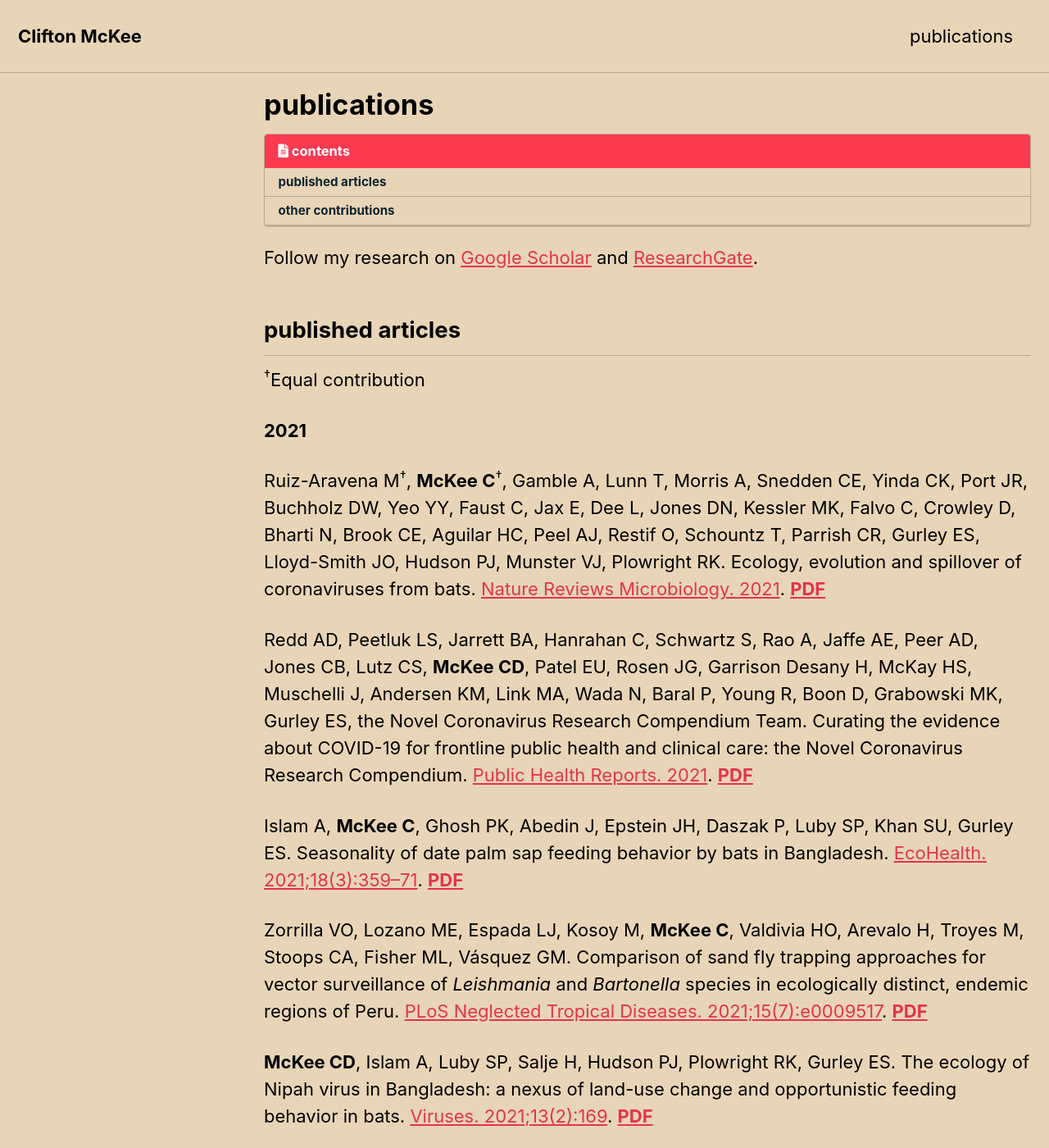
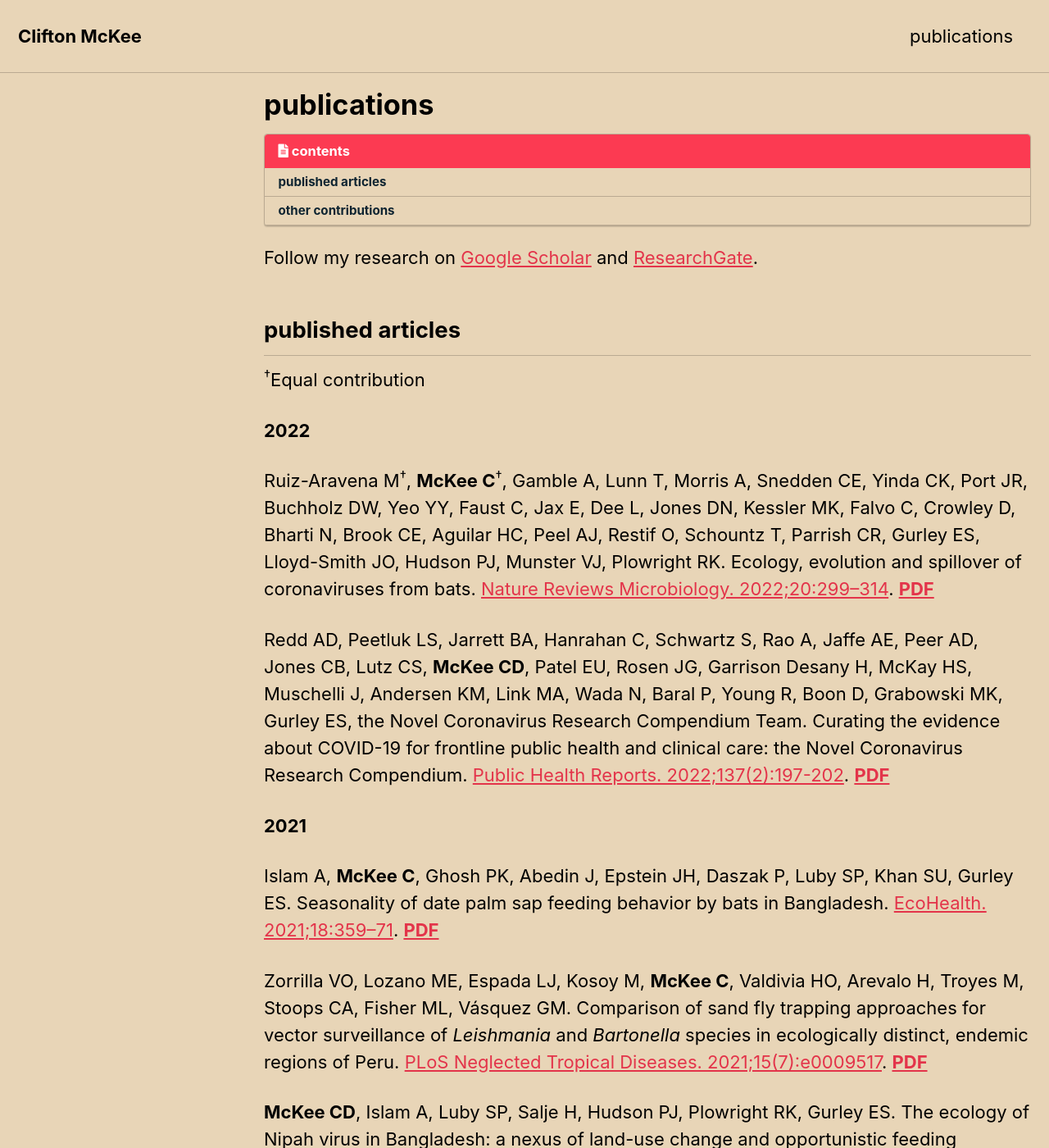
Before and after one commit to clifmckee/clifmckee.github.io, a Jekyll site: the page built from _pages/publications.md, in a window 1280 px wide and 1400 px high. Shown: the whole window at 82% size. Built offline with Jekyll 4.4.1, drawn with Linux system fonts in a browser that asks for light colours; cached includes are drawn as plain includes.

Commit message:
Update 2022-04-22

```diff
--- a/_pages/publications.md
+++ b/_pages/publications.md
@@ -14,14 +14,16 @@ Follow my research on [Google Scholar](https://scholar.google.com/citations?user
 
 <sup>†</sup>Equal contribution
 
+**2022**
+
+Ruiz-Aravena M<sup>†</sup>, **McKee C**<sup>†</sup>, Gamble A, Lunn T, Morris A, Snedden CE, Yinda CK, Port JR, Buchholz DW, Yeo YY, Faust C, Jax E, Dee L, Jones DN, Kessler MK, Falvo C, Crowley D, Bharti N, Brook CE, Aguilar HC, Peel AJ, Restif O, Schountz T, Parrish CR, Gurley ES, Lloyd-Smith JO, Hudson PJ, Munster VJ, Plowright RK. Ecology, evolution and spillover of coronaviruses from bats. [Nature Reviews Microbiology. 2022;20:299–314](https://doi.org/10.1038/s41579-021-00652-2). [**PDF**](http://clifmckee.github.io/files/2022_Ruiz-Aravena_NatRevMicrobiol.pdf)
+
+Redd AD, Peetluk LS, Jarrett BA, Hanrahan C, Schwartz S, Rao A, Jaffe AE, Peer AD, Jones CB, Lutz CS, **McKee CD**, Patel EU, Rosen JG, Garrison Desany H, McKay HS, Muschelli J, Andersen KM, Link MA, Wada N, Baral P, Young R, Boon D, Grabowski MK, Gurley ES, the Novel Coronavirus Research Compendium Team. Curating the evidence about COVID-19 for frontline public health and clinical care: the Novel Coronavirus Research Compendium. [Public Health Reports. 2022;137(2):197-202](https://doi.org/10.1177/00333549211058732). [**PDF**](http://clifmckee.github.io/files/2022_Redd_PHR.pdf)
+
 **2021**
 
-Ruiz-Aravena M<sup>†</sup>, **McKee C**<sup>†</sup>, Gamble A, Lunn T, Morris A, Snedden CE, Yinda CK, Port JR, Buchholz DW, Yeo YY, Faust C, Jax E, Dee L, Jones DN, Kessler MK, Falvo C, Crowley D, Bharti N, Brook CE, Aguilar HC, Peel AJ, Restif O, Schountz T, Parrish CR, Gurley ES, Lloyd-Smith JO, Hudson PJ, Munster VJ, Plowright RK. Ecology, evolution and spillover of coronaviruses from bats. [Nature Reviews Microbiology. 2021](https://doi.org/10.1038/s41579-021-00652-2). [**PDF**](http://clifmckee.github.io/files/2021_Ruiz-Aravena_NatRevMicrobiol.pdf)
-
-Redd AD, Peetluk LS, Jarrett BA, Hanrahan C, Schwartz S, Rao A, Jaffe AE, Peer AD, Jones CB, Lutz CS, **McKee CD**, Patel EU, Rosen JG, Garrison Desany H, McKay HS, Muschelli J, Andersen KM, Link MA, Wada N, Baral P, Young R, Boon D, Grabowski MK, Gurley ES, the Novel Coronavirus Research Compendium Team. Curating the evidence about COVID-19 for frontline public health and clinical care: the Novel Coronavirus Research Compendium. [Public Health Reports. 2021](https://doi.org/10.1177/00333549211058732). [**PDF**](http://clifmckee.github.io/files/2021_Redd_PHR.pdf)
-
 Islam A, **McKee C**, Ghosh PK, Abedin J, Epstein JH, Daszak P, Luby SP, Khan SU,
-Gurley ES. Seasonality of date palm sap feeding behavior by bats in Bangladesh. [EcoHealth. 2021;18(3):359–71](https://doi.org/10.1007/s10393-021-01561-9). [**PDF**](http://clifmckee.github.io/files/2021_Islam_EcoHealth.pdf)
+Gurley ES. Seasonality of date palm sap feeding behavior by bats in Bangladesh. [EcoHealth. 2021;18:359–71](https://doi.org/10.1007/s10393-021-01561-9). [**PDF**](http://clifmckee.github.io/files/2021_Islam_EcoHealth.pdf)
 
 Zorrilla VO, Lozano ME, Espada LJ, Kosoy M, **McKee C**, Valdivia HO, Arevalo H, Troyes M, Stoops CA, Fisher ML, V&#225;squez GM. Comparison of sand fly trapping approaches for vector surveillance of *Leishmania* and *Bartonella* species in ecologically distinct, endemic regions of Peru. [PLoS Neglected Tropical Diseases. 2021;15(7):e0009517](https://doi.org/10.1371/journal.pntd.0009517). [**PDF**](http://clifmckee.github.io/files/2021_Zorrilla_PLoS_NTD.pdf)
 
```
Also changed, not shown: 6 other files.
